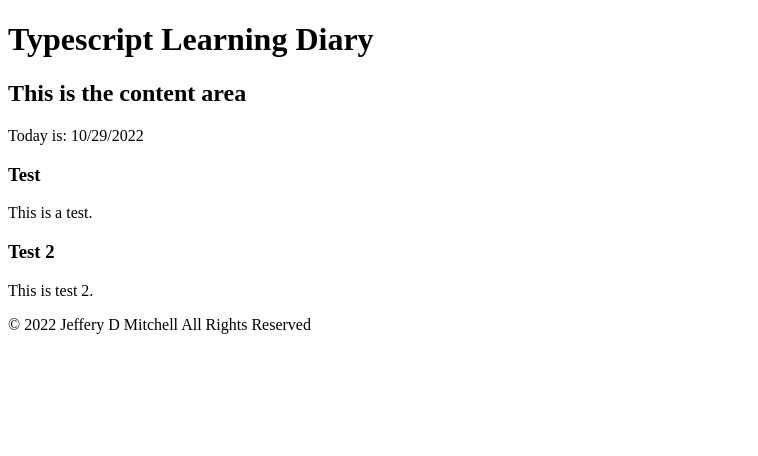
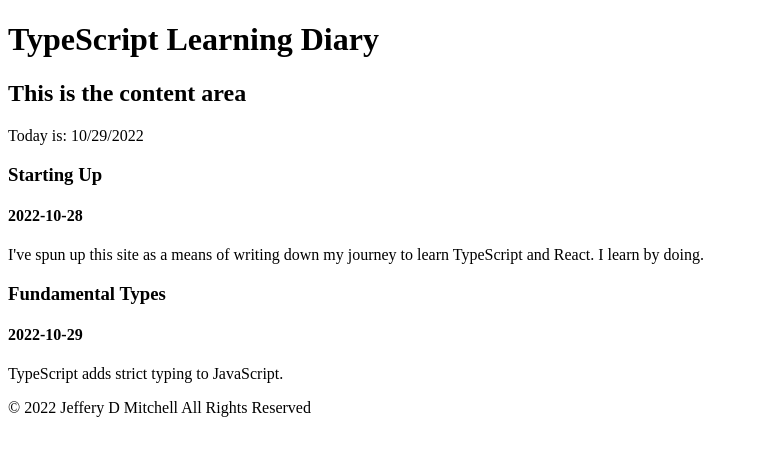
Before and after one commit to sentinel1909/typescript-react-diary, a React (Vite) app: page / in a window 1280 px wide. Shown: the top 456 px of the page, without its empty margins (0-758 px from the left). Built offline with nearby package versions, Linux system fonts and the light colour scheme.

Commit message:
Shifted data into separate file

```diff
--- a/src/components/Content/Content.tsx
+++ b/src/components/Content/Content.tsx
@@ -1,21 +1,11 @@
 // content.tsx
 
-const entries = [
-  {
-    id: 1,
-    title: "Test",
-    story: "This is a test.",
-  },
-  {
-    id: 1,
-    title: "Test 2",
-    story: "This is test 2.",
-  },
-];
+import entries from "../../data/entries";
 
 const entriesList = entries.map((entry) => (
   <article>
     <h3>{entry.title}</h3>
+    <h4>{entry.date}</h4>
     <p>{entry.story}</p>
   </article>
 ));
--- a/src/components/Header/Header.tsx
+++ b/src/components/Header/Header.tsx
@@ -3,7 +3,7 @@
 function Header() {
   return (
     <header>
-      <h1>Typescript Learning Diary</h1>
+      <h1>TypeScript Learning Diary</h1>
     </header>
   );
 }
--- /dev/null
+++ b/src/data/entries.ts
@@ -0,0 +1,19 @@
+// data file for this project
+
+const entries = [
+  {
+    id: 1,
+    date: "2022-10-28",
+    title: "Starting Up",
+    story:
+      "I've spun up this site as a means of writing down my journey to learn TypeScript and React. I learn by doing.",
+  },
+  {
+    id: 2,
+    date: "2022-10-29",
+    title: "Fundamental Types",
+    story: "TypeScript adds strict typing to JavaScript.",
+  },
+];
+
+export default entries;
```
Also changed, not shown: 1 other file (tests, documents, lock files or other folders).
